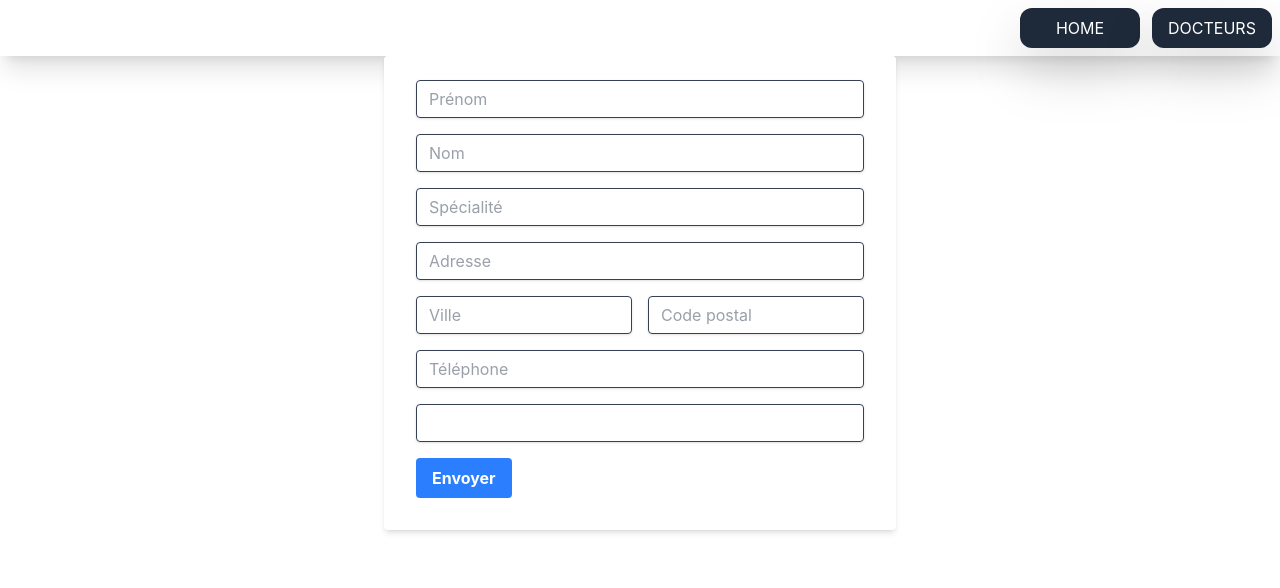
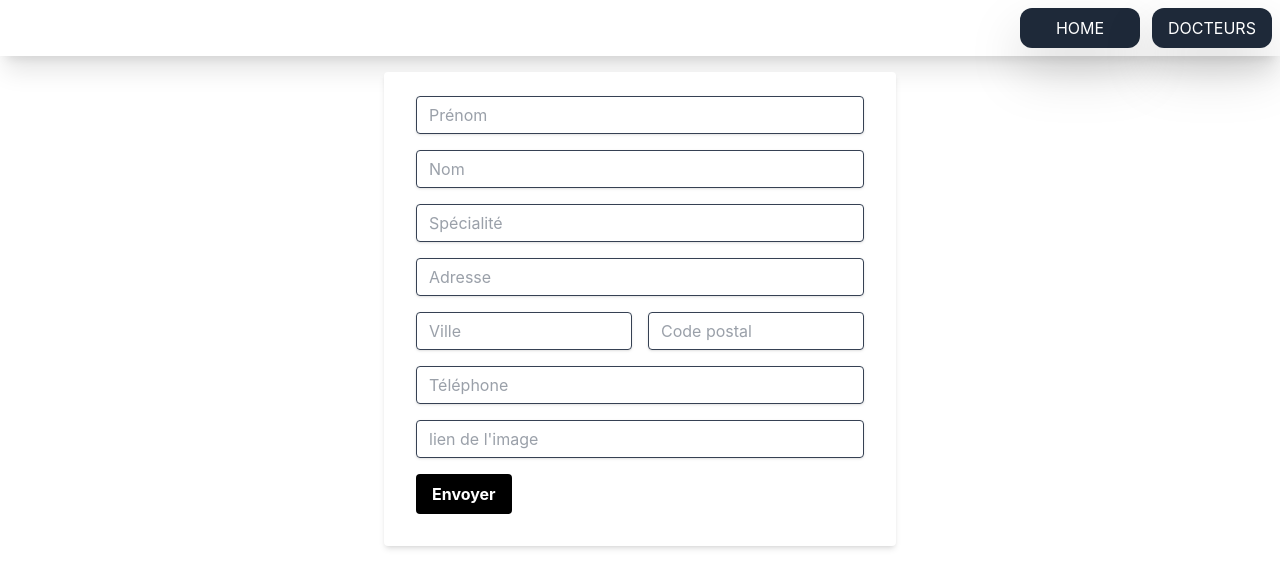
Before and after one commit to Brdlucas/doctomap-react, a React (Vite) app in the folder doctomap-react/: page /formulaire in a window 1280 px wide. Shown: the top 588 px of the page. Built offline with nearby package versions, Linux system fonts and the light colour scheme.

Commit message:
modification du style du formulaire et ajout d'un placeholder pour le champ d'image

```diff
--- a/doctomap-react/src/pages/form/Form.jsx
+++ b/doctomap-react/src/pages/form/Form.jsx
@@ -46,7 +46,7 @@ function Form() {
     <form
       id="doctorForm"
       onSubmit={handleSubmit}
-      className="max-w-lg mx-auto bg-white shadow-md rounded px-8 pt-6 pb-8 mb-4"
+      className="max-w-lg mx-auto bg-white shadow-md rounded px-8 pt-6 pb-8 m-4"
     >
       <div className="mb-4">
         <input
@@ -119,11 +119,12 @@ function Form() {
           className="shadow appearance-none border rounded w-full py-2 px-3 text-gray-700 leading-tight focus:outline-none focus:shadow-outline"
           id="image"
           type="text"
+          placeholder="lien de l'image"
         />
       </div>
       <div className="flex items-center justify-between">
         <button
-          className="bg-blue-500 hover:bg-blue-700 text-white font-bold py-2 px-4 rounded focus:outline-none focus:shadow-outline"
+          className=" bg-black cursor-pointer hover:bg-purple-800 text-white font-bold py-2 px-4 rounded focus:outline-none focus:shadow-outline"
           type="submit"
         >
           Envoyer
```
